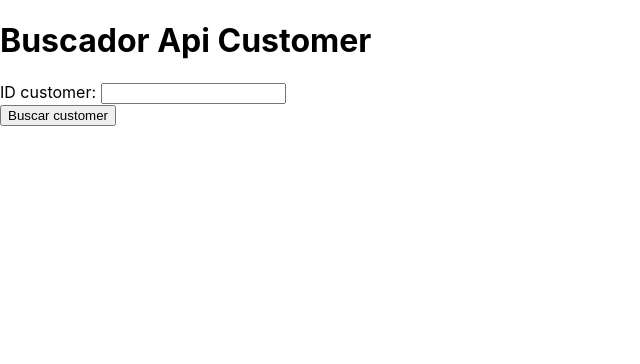
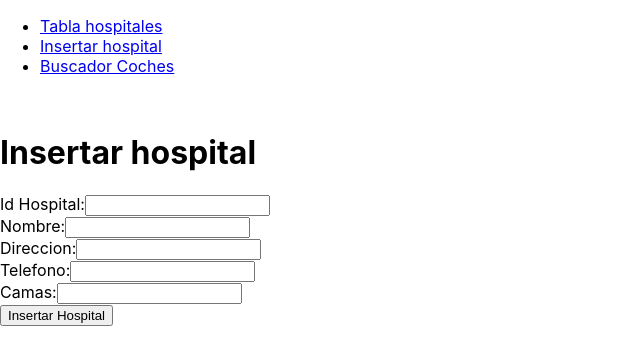
Before and after one commit to CPenalba/reactservicios, a React (Create React App) app: page /insertarhospital in a window 1280 px wide. Shown: the top 364 px of the page, without its empty margins (0-640 px from the left). Built offline with nearby package versions, Linux system fonts and the light colour scheme.

Commit message:
Buscador coches

```diff
--- a/package.json
+++ b/package.json
@@ -9,6 +9,7 @@
     "axios": "^1.7.7",
     "react": "^18.3.1",
     "react-dom": "^18.3.1",
+    "react-router-dom": "^6.27.0",
     "react-scripts": "5.0.1",
     "web-vitals": "^2.1.4"
   },
--- a/src/Global.js
+++ b/src/Global.js
@@ -1,5 +1,7 @@
 var Global = {
   urlApiCustomers: "https://northwind.netcore.io/",
+  urlApiHospitales: "https://apicrudhospital.azurewebsites.net/",
+  urlApiCoches: "https://apicochespaco.azurewebsites.net/"
 };
 
 export default Global;
--- /dev/null
+++ b/src/components/BuscadorCoches.js
@@ -0,0 +1,91 @@
+import React, { Component } from "react";
+import axios from "axios";
+import Global from "../Global";
+export default class BuscadorCoches extends Component {
+  cajaMarca = React.createRef();
+  buscarCoches = (e) => {
+    e.preventDefault();
+    let marca = this.cajaMarca.current.value;
+    // var cochesFiltrados = [];
+    // for (var car of this.state.coches){
+    //     if (marca == car.marca){
+    //         //TENEMOS COCHE FILTRADO
+    //         cochesFiltrados.push(car);
+    //         console.log(car);
+    //     }
+    // }
+    //TENEMOS UN METODO DENTRO DE ARRAY QUE NOS PERMITE BUSCAR POR ALGUNA
+    //PROPIEDAD DE LOS OBJETOS UTILIZANDO LAMBDA
+    //Array.filter(objetoArray => objetoArray.Propiedad == valor);
+    var cochesFiltrados = this.cochesAll.filter((car) =>
+      car.marca.toLowerCase().includes(marca.toLowerCase())
+    );
+    this.setState({
+      cochesDibujo: cochesFiltrados,
+    });
+  };
+  //TODOS LOS COCHES AL LEER DEL SERVICIO
+  cochesAll = [];
+  state = {
+    cochesDibujo: [],
+  };
+  reloadDibujo = (e) => {
+    e.preventDefault();
+    this.setState({
+      cochesDibujo: this.cochesAll,
+    });
+  };
+  loadCoches = () => {
+    var request = "/webresources/coches";
+    var url = Global.urlApiCoches + request;
+    axios.get(url).then((response) => {
+      this.cochesAll = response.data;
+      this.setState({
+        cochesDibujo: this.cochesAll,
+      });
+    });
+  };
+  componentDidMount = () => {
+    this.loadCoches();
+  };
+  render() {
+    return (
+      <div>
+        <h1>Buscador Coches</h1>
+        <form>
+          <label>Introduzca marca</label>
+          <input type="text" ref={this.cajaMarca} />
+          <button onClick={this.buscarCoches}>Buscar coches</button>
+          <button onClick={this.reloadDibujo}>Recargar coches</button>
+        </form>
+        <table border="1">
+          <thead>
+            <tr>
+              <th>Coche</th>
+              <th>Conductor</th>
+              <th>Imagen</th>
+            </tr>
+          </thead>
+          <tbody>
+            {this.state.cochesDibujo.map((car, index) => {
+              return (
+                <tr key={index}>
+                  <td>
+                    {car.marca} {car.modelo}
+                  </td>
+                  <td>{car.conductor}</td>
+                  <td>
+                    <img
+                      src={car.imagen}
+                      style={{ width: "150px", height: "150px" }}
+                    />
+                  </td>
+                </tr>
+              );
+            })}
+          </tbody>
+        </table>
+      </div>
+    );
+  }
+}
--- /dev/null
+++ b/src/components/InsertarHospital.js
@@ -0,0 +1,87 @@
+import React, { Component } from "react";
+import axios from "axios";
+import Global from "../Global";
+
+export default class InsertarHospital extends Component {
+  urlHospitales = Global.urlApiHospitales;
+
+  state = {
+    idhospital: "",
+    nombre: "",
+    direccion: "",
+    telefono: "",
+    camas: "",
+  };
+
+  insertarHospital = (e) => {
+    e.preventDefault();
+    const newHospital = {
+      idhospital: this.state.idhospital,
+      nombre: this.state.nombre,
+      direccion: this.state.direccion,
+      telefono: this.state.telefono,
+      camas: this.state.camas,
+    };
+    let request = "webresources/hospitales/post";
+    axios.post(this.urlHospitales + request, newHospital).then(() => {
+      console.log("Hospital insertado correctamente");
+    });
+    this.setState({
+      idhospital: "",
+      nombre: "",
+      direccion: "",
+      telefono: "",
+      camas: "",
+    });
+  };
+  render() {
+    return (
+      <div>
+        <h1>Insertar hospital</h1>
+        <form onSubmit={this.insertarHospital}>
+          <label>Id Hospital:</label>
+          <input
+            type="text"
+            name="idhospital"
+            value={this.state.idhospital}
+            onChange={(e) => this.setState({ idhospital: e.target.value })}
+          />
+          <br />
+          <label>Nombre:</label>
+          <input
+            type="text"
+            name="nombre"
+            value={this.state.nombre}
+            onChange={(e) => this.setState({ nombre: e.target.value })}
+          />
+          <br />
+          <label>Direccion:</label>
+          <input
+            type="text"
+            name="direccion"
+            value={this.state.direccion}
+            onChange={(e) => this.setState({ direccion: e.target.value })}
+          />
+          <br />
+          <label>Telefono:</label>
+          <input
+            type="text"
+            name="telefono"
+            value={this.state.telefono}
+            onChange={(e) => this.setState({ telefono: e.target.value })}
+          />
+          <br />
+          <label>Camas:</label>
+          <input
+            type="text"
+            name="camas"
+            value={this.state.camas}
+            onChange={(e) => this.setState({ camas: e.target.value })}
+          />
+          <br />
+          <button type="submit">Insertar Hospital</button>
+        </form>
+      </div>
+    );
+  }
+}
--- /dev/null
+++ b/src/components/MenuRutas.js
@@ -0,0 +1,21 @@
+import React, { Component } from "react";
+
+export default class MenuRutas extends Component {
+  render() {
+    return (
+      <div>
+        <ul>
+          <li>
+            <a href="/"> Tabla hospitales</a>
+          </li>
+          <li>
+            <a href="/insertarhospital"> Insertar hospital</a>
+          </li>
+          <li>
+            <a href="/buscadorcoches"> Buscador Coches</a>
+          </li>
+        </ul>
+      </div>
+    );
+  }
+}
--- /dev/null
+++ b/src/components/Router.js
@@ -0,0 +1,19 @@
+import React, { Component } from "react";
+import { BrowserRouter, Routes, Route } from "react-router-dom";
+import TablaHospitales from "./TablaHospitales";
+import InsertarHospital from "./InsertarHospital";
+import BuscadorCoches from "./BuscadorCoches";
+
+export default class Router extends Component {
+  render() {
+    return (
+      <BrowserRouter>
+        <Routes>
+          <Route path="/" element={<TablaHospitales />} />
+          <Route path="/insertarhospital" element={<InsertarHospital />} />
+          <Route path="/buscadorcoches" element={<BuscadorCoches />} />
+        </Routes>
+      </BrowserRouter>
+    );
+  }
+}
--- /dev/null
+++ b/src/components/TablaHospitales.js
@@ -0,0 +1,60 @@
+import React, { Component } from "react";
+import axios from "axios";
+import Global from "../Global";
+
+export default class TablaHospitales extends Component {
+  urlHospitales = Global.urlApiHospitales;
+
+  state = {
+    hospitales: [],
+  };
+
+  loadHospitales = () => {
+    console.log("Antes del servicio");
+    let request = "webresources/hospitales";
+    axios.get(this.urlHospitales + request).then((response) => {
+      console.log("Leyendo servicio");
+      this.setState({
+        hospitales: response.data,
+      });
+    });
+    console.log("Despues del servicio");
+  };
+
+  componentDidMount = () => {
+    console.log("Creando component");
+    this.loadHospitales();
+  };
+
+  render() {
+    return (
+      <div>
+        <h1>Tabla hospitales</h1>
+        <table border={1}>
+          <thead>
+            <tr>
+              <th>Id hospital</th>
+              <th>Nombre</th>
+              <th>Direccion</th>
+              <th>Telefono</th>
+              <th>Camas</th>
+            </tr>
+          </thead>
+          <tbody>
+            {this.state.hospitales.map((hospital, index) => {
+              return (
+                <tr key={index}>
+                  <td>{hospital.idhospital}</td>
+                  <td>{hospital.nombre}</td>
+                  <td>{hospital.direccion}</td>
+                  <td>{hospital.telefono}</td>
+                  <td>{hospital.camas}</td>
+                </tr>
+              );
+            })}
+          </tbody>
+        </table>
+      </div>
+    );
+  }
+}
--- a/src/index.js
+++ b/src/index.js
@@ -5,13 +5,22 @@ import App from "./App";
 import reportWebVitals from "./reportWebVitals";
 import ServicioCustomers from "./components/ServicioCustomers";
 import BuscadorCustomer from "./components/BuscadorCustomer";
+import TablaHospitales from "./components/TablaHospitales";
+import InsertarHospital from "./components/InsertarHospital";
+import Router from "./components/Router";
+import MenuRutas from "./components/MenuRutas";
 
 const root = ReactDOM.createRoot(document.getElementById("root"));
 root.render(
-  // <React.StrictMode>
-  // <ServicioCustomers />
-  <BuscadorCustomer />
-  // </React.StrictMode>
+  <React.StrictMode>
+    {/* <ServicioCustomers /> */}
+    {/* <InsertarHospital />
+    <TablaHospitales /> */}
+    <MenuRutas />
+    <br />
+    <Router />
+    {/* // <BuscadorCustomer /> */}
+  </React.StrictMode>
 );
 
 // If you want to start measuring performance in your app, pass a function
```
Also changed, not shown: src/components/TablaCustomers.js (added, +61 -0 lines), 1 other file (tests, documents, lock files or other folders).
